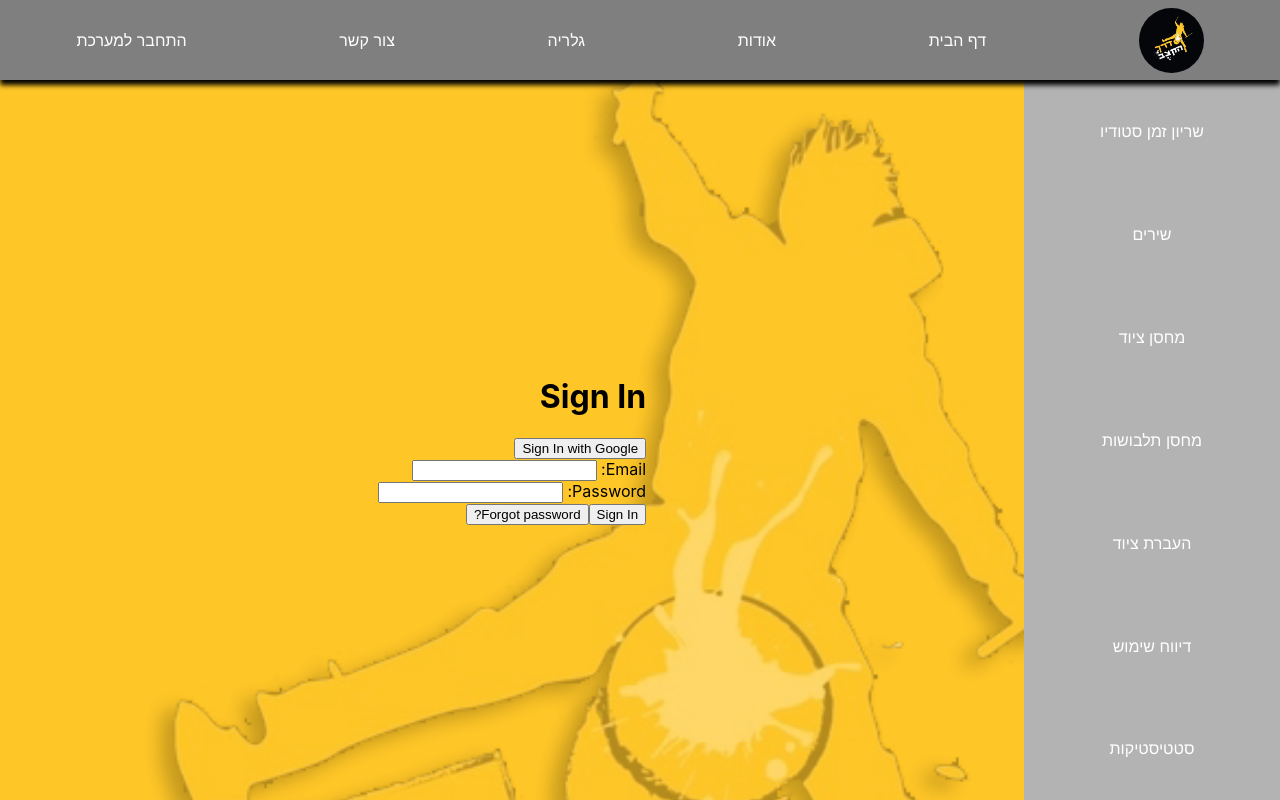
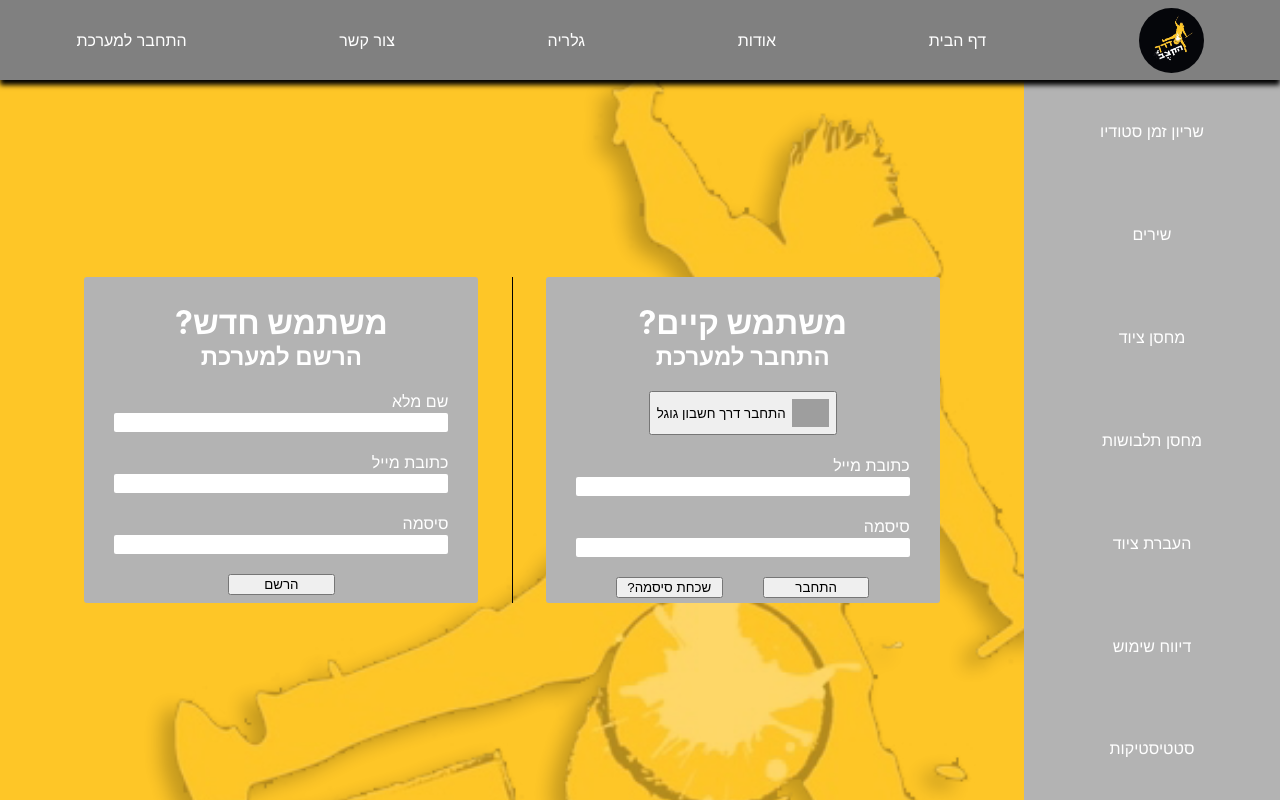
Before and after one commit to ywais/myStudioFinal, a React (Create React App) app in the folder client/: page /scheduler in a window 1280 px wide. Before the commit this address led to /login. Built offline with nearby package versions, Linux system fonts and the light colour scheme; no server answers; grey boxes are pictures that could not be loaded.

Commit message:
formiking sign methods

```diff
--- a/client/src/App.css
+++ b/client/src/App.css
@@ -57,7 +57,7 @@
   align-items: center;
   justify-content: space-around;
   z-index: 1000;
-  background-color: #7F7F7F;
+  background-color: gray;
   box-shadow: 0 5px 5px 0px;
 }
 
@@ -172,10 +172,64 @@
   font-size: 1.21vw;
 }
 
+/* ~~~~~~~~~~~~~~ SIGN METHODS ~~~~~~~~~~~~~~ */
+.signMethods {
+  position: relative;
+  display: flex;
+  width: 72vw;
+  justify-content: space-evenly;
+  z-index: 2;
+}
+
+.signMethods h1 {
+  margin-bottom: 0;
+}
+
+.signMethods h2 {
+  margin-top: 0;
+}
+
+.signIn, .signUp {
+  width: 30vw;
+  padding: 5px;
+  display: flex;
+  flex-direction: column;
+  align-items: center;
+  color: white;
+  background-color: #b3b3b3;
+  border-radius: 3px;
+}
+
+.signInForm, .signUpForm {
+  width: calc(100% - 50px);
+  display: flex;
+  flex-direction: column;
+  border-radius: 3px;
+}
+
+.signInFormButtons, .signUpFormButtons {
+  display: flex;
+  justify-content: space-evenly;
+}
+
+.signInFormButtons button, .signUpFormButtons button {
+  width: 8em;
+}
+
+.vertical {
+  border-right: 1px solid black;
+}
+
 /* ~~~~~~~~~~~~~~ SIGNIN ~~~~~~~~~~~~~~ */
-.signsContainer {
-  position: relative;
-  z-index: 2;
+#signInWithGoogle {
+  display: flex;
+  align-items: center;
+  padding: 6px;
+}
+
+#googleGLogo {
+  height: calc(2em + 1px);
+  margin-left: 6px;
 }
 
 /* ~~~~~~~~~~~~~~ ABOUT ~~~~~~~~~~~~~~ */
--- a/client/src/App.js
+++ b/client/src/App.js
@@ -5,11 +5,11 @@ import { useAuthState } from 'react-firebase-hooks/auth';
 import Navbar from './components/Navbar';
 import Sidebar from './components/Sidebar';
 import SignIn from './components/SignIn';
+import SignUp from './components/SignUp';
+import Home from './components/Home';
 import About from './components/About';
-// import SignUp from './components/SignUp';
 import PrivateRouter from './components/PrivateRouter';
 import './App.css';
-import Home from './components/Home';
 
 if(!firebase.apps.length) {
   firebase.initializeApp({
@@ -58,8 +58,12 @@ function App() {
           {authorize === 'unauthorized' && (
             <BrowserRouter>
               <Switch>
-                <Route exact path="/login">
-                  <SignIn user={user} />
+                <Route exact path="/user">
+                  <div className='signMethods'>
+                    <SignIn user={user} />
+                    <div className='vertical'></div>
+                    <SignUp user={user} />
+                  </div>
                 </Route>
                 <Route exact path="/">
                   <Home user={user} />
@@ -67,12 +71,19 @@ function App() {
                 <Route exact path="/about">
                   <About user={user} />
                 </Route>
-                <Route path="/*">
+                {/* <Route path="/*">
                   <Redirect
                     to={{
                       pathname: "/login",
                     }}
                   />
+                </Route> */}
+                <Route path="/*">
+                  <div className='signMethods'>
+                    <SignIn user={user} />
+                    <div className='vertical'></div>
+                    <SignUp user={user} />
+                  </div>
                 </Route>
               </Switch>
             </BrowserRouter>
--- a/client/src/components/BookForm.js
+++ b/client/src/components/BookForm.js
@@ -62,7 +62,7 @@ const MySelect = ({ label, ...props }) => {
   const [field, meta] = useField(props);
   return (
     <div>
-      <label className='formLabel' htmlFor={props.id || props.name}>{label}</label><br />
+      <label className='formLabel' htmlFor={props.id || props.name}>{label}</label>
       <select {...field} {...props} />
       {meta.touched && meta.error ? (
         <div className='error'>{meta.error}</div>
@@ -261,9 +261,9 @@ function BookForm(props) {
                   disabled={!(props.date && props.hour)}
                 >
                   {durationOptions()}
-                </MySelect><br />
+                </MySelect>
               </div>
-            </div>
+            </div><br />
             <MyCheckbox id='isOpen' name='isOpen'>
               הזמנה פתוחה
               <span className='tooltip'>?
--- a/client/src/components/Navbar.js
+++ b/client/src/components/Navbar.js
@@ -7,10 +7,7 @@ function Navbar(props) {
       <a className='navbarLink' href='about'>אודות</a>
       <a className='navbarLink' href='gallery'>גלריה</a>
       <a className='navbarLink' href='contact'>צור קשר</a>
-      {props.user ?
-        <a className='navbarLink' href='user'>שלום, {props.user.displayName}</a> :
-        <a className='navbarLink' href='login'>התחבר למערכת</a>
-      }
+      <a className='navbarLink' href='user'>{props.user ? `שלום, ${props.user.displayName}` : 'התחבר למערכת'}</a>
       {/* <img id='navbarLogo' src='user.profile' alt='userProfile'/> */}
     </div>
   );
--- a/client/src/components/SignIn.js
+++ b/client/src/components/SignIn.js
@@ -1,46 +1,94 @@
 import firebase from 'firebase';
-import { useState } from 'react';
+import { Formik, Form, useField } from 'formik';
+import * as Yup from 'yup';
+
+const MyTextInput = ({ label, ...props }) => {
+  const [field, meta] = useField(props);
+  return (
+    <>
+      <label className='formLabel' htmlFor={props.id || props.name}>{label}</label>
+      <input className='text-input' {...field} {...props} />
+      {meta.touched && meta.error ? (
+        <div className='error'>{meta.error}</div>
+      ) : null}
+    </>
+  );
+};
 
 function SignIn(props) {
-  const [email, setEmail] = useState("");
-  const [password, setPassword] = useState("");
-
-  const signIn = () => {
-    firebase.auth().signInWithEmailAndPassword(email, password)
-    .catch((error) => {
-    let errorMessage = error.message;
-    alert(errorMessage);
-    });
-  }
-
   const signInWithGoogle = () => {
     const provider = new firebase.auth.GoogleAuthProvider();
     firebase.auth().signInWithPopup(provider);
   }
 
-  const sendResetEmail = () => {
+  const sendResetEmail = (email) => {
     if(email !== "") {
       firebase.auth().sendPasswordResetEmail(email)
+      .then((user) => {
+        alert("Email sent to " + email);
+      })
       .catch((error) => {
         let errorMessage = error.message;
         alert(errorMessage);
       });
-      alert("Email sent to " + email);
     } else {
       alert("Fill in your email");
     }
   }
 
   return (
-    <div className="signsContainer">
-      <h1>Sign In</h1>
-      <button onClick={signInWithGoogle}>Sign In with Google</button><br />
-      <label htmlFor="siEmail">Email: </label>
-      <input id="siEmail" name="email" onChange={(event) => setEmail(event.target.value)}/><br />
-      <label htmlFor="siPassword">Password: </label>
-      <input type="password" id="siPassword" name="password" onChange={(event) => setPassword(event.target.value)}/><br />
-      <button onClick={signIn}>Sign In</button>
-      <button onClick={sendResetEmail}>Forgot password?</button>
+    <div className="signIn">
+      <h1>משתמש קיים?</h1>
+      <h2>התחבר למערכת</h2>
+      <button id='signInWithGoogle' onClick={signInWithGoogle}>
+        <img id='googleGLogo' src='https://madeby.google.com/static/images/google_g_logo.svg' alt='Google G Logo'/>
+        התחבר דרך חשבון גוגל
+      </button><br />
+      <Formik
+        initialValues={{
+          email: '',
+          password: ''
+        }}
+        validationSchema={Yup.object({
+          email: Yup.string()
+            .email('יש להזין כתובת מייל תקינה')
+            .required('יש להזין כתובת מייל תקינה'),
+          password: Yup.string()
+            .min(6, 'יש להזין סיסמה מעל 6 תווים')
+            .required('יש להזין סיסמה מעל 6 תווים')
+        })}
+        onSubmit={(values, { setSubmitting }) => {
+          firebase.auth().signInWithEmailAndPassword(values.email, values.password)
+          .catch((error) => {
+            let errorMessage = error.message;
+            alert(errorMessage);
+          });
+          setSubmitting(false);
+        }}
+      >
+        {({ values }) => (
+          <Form className='signInForm'>
+            <MyTextInput
+              className='longInput'
+              id='email'
+              label='כתובת מייל'
+              name='email'
+              type='text'
+            /><br />
+            <MyTextInput
+              className='longInput'
+              id='password'
+              label='סיסמה'
+              name='password'
+              type='password'
+            /><br />
+            <div className='signInFormButtons'>
+              <button type='submit'>התחבר</button>
+              <button type='button' onClick={() => sendResetEmail(values.email)}>שכחת סיסמה?</button>
+            </div>
+          </Form>
+        )}
+      </Formik>
     </div>
   );
 }
--- a/client/src/components/SignUp.js
+++ b/client/src/components/SignUp.js
@@ -1,51 +1,85 @@
 import firebase from "firebase";
-import { useState } from "react";
+import { Formik, Form, useField } from 'formik';
+import * as Yup from 'yup';
+
+const MyTextInput = ({ label, ...props }) => {
+  const [field, meta] = useField(props);
+  return (
+    <>
+      <label className='formLabel' htmlFor={props.id || props.name}>{label}</label>
+      <input className='text-input' {...field} {...props} />
+      {meta.touched && meta.error ? (
+        <div className='error'>{meta.error}</div>
+      ) : null}
+    </>
+  );
+};
 
 function SignUp(props) {
-  const [email, setEmail] = useState("");
-  const [password, setPassword] = useState("");
-  const [fullName, setFullName] = useState("");
-  const [imgUrl, setImgUrl] = useState("");
-  const [title, setTitle] = useState("");
-
-  const firestore = props.firebase.firestore();
-  const usersRef = firestore.collection("users");
-  usersRef.get();
-
-  const signUp = () => {
-    firebase.auth().createUserWithEmailAndPassword(email, password)
+  return (
+    <div className="signUp">
+      <h1>משתמש חדש?</h1>
+      <h2>הרשם למערכת</h2>
+      <Formik
+        initialValues={{
+          fullName: '',
+          email: '',
+          password: ''
+        }}
+        validationSchema={Yup.object({
+          fullName: Yup.string()
+            .matches('\\S{2,} .{2,}', 'יש להזין שם מלא')
+            .required('יש להזין שם מלא'),
+          email: Yup.string()
+            .email('יש להזין כתובת מייל תקינה')
+            .required('יש להזין כתובת מייל תקינה'),
+          password: Yup.string()
+            .min(6, 'יש להזין סיסמה מעל 6 תווים')
+            .required('יש להזין סיסמה מעל 6 תווים')
+        })}
+        onSubmit={(values, { setSubmitting }) => {
+          firebase.auth().createUserWithEmailAndPassword(values.email, values.password)
           .then((user) => {
-      usersRef.add({
-        uid: user.user.uid,
-        email: user.user.email,
-        fullName: fullName,
-        imgUrl: imgUrl,
-        title: title
-      });
             firebase.auth().currentUser.updateProfile({
-        displayName: fullName.split(" ")[0]
+              displayName: values.fullName
             });
           })
           .catch((error) => {
             let errorMessage = error.message;
             alert(errorMessage);
           });
-    }
-
-  return (
-    <div>
-      <h1>or... Sign Up</h1>
-      <label htmlFor="suEmail">Email: </label>
-      <input id="suEmail" name="email" onChange={(event) => setEmail(event.target.value)}/><br />
-      <label htmlFor="suPassword">Password: </label>
-      <input type="password" id="suPassword" name="password" onChange={(event) => setPassword(event.target.value)}/><br />
-      <label htmlFor="suFullName">Full Name: </label>
-      <input type="fullName" id="suFullName" name="fullName" onChange={(event) => setFullName(event.target.value)}/><br />
-      <label htmlFor="suImgUrl">Profile Image: </label>
-      <input type="imgUrl" id="suImgUrl" name="imgUrl" onChange={(event) => setImgUrl(event.target.value)}/><br />
-      <label htmlFor="suTitle">Title: </label>
-      <input type="title" id="suTitle" name="title" onChange={(event) => setTitle(event.target.value)}/><br />
-      <button onClick={signUp}>Sign Up</button>
+          setSubmitting(false);
+        }}
+      >
+        {({ values }) => (
+          <Form className='signUpForm'>
+            <MyTextInput
+              className='longInput'
+              id='fullName'
+              label='שם מלא'
+              name='fullName'
+              type='text'
+            /><br />
+            <MyTextInput
+              className='longInput'
+              id='email'
+              label='כתובת מייל'
+              name='email'
+              type='text'
+            /><br />
+            <MyTextInput
+              className='longInput'
+              id='password'
+              label='סיסמה'
+              name='password'
+              type='password'
+            /><br />
+            <div className='signUpFormButtons'>
+              <button type='submit'>הרשם</button>
+            </div>
+          </Form>
+        )}
+      </Formik>
     </div>
   );
 }
--- a/client/src/components/User.js
+++ b/client/src/components/User.js
@@ -7,7 +7,7 @@ function Profile(props) {
       <h1>
         הי {props.user && (props.user.displayName || props.user.email)}!
       </h1>
-      <button onClick={() => firebase.auth().signOut()}>Sign Out</button>
+      <button onClick={() => firebase.auth().signOut()}>התנתק</button>
     </div>
   );
 }
```
Also changed, not shown: 1 other file (tests, documents, lock files or other folders). Lines whose indentation alone changed are shown as unchanged.
